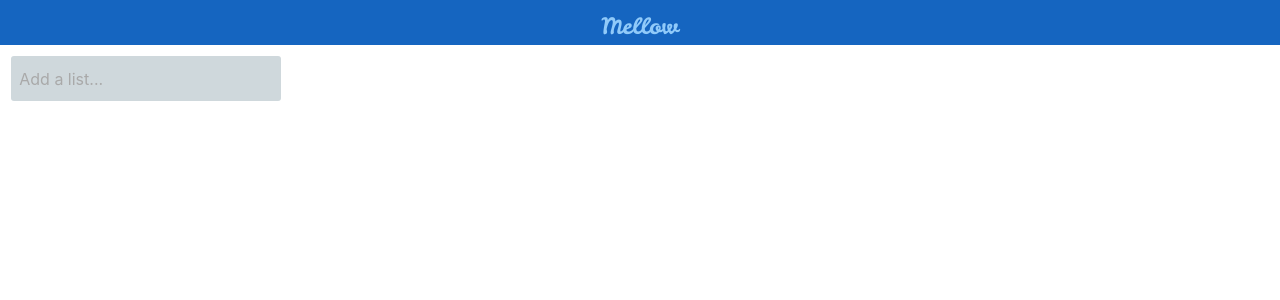
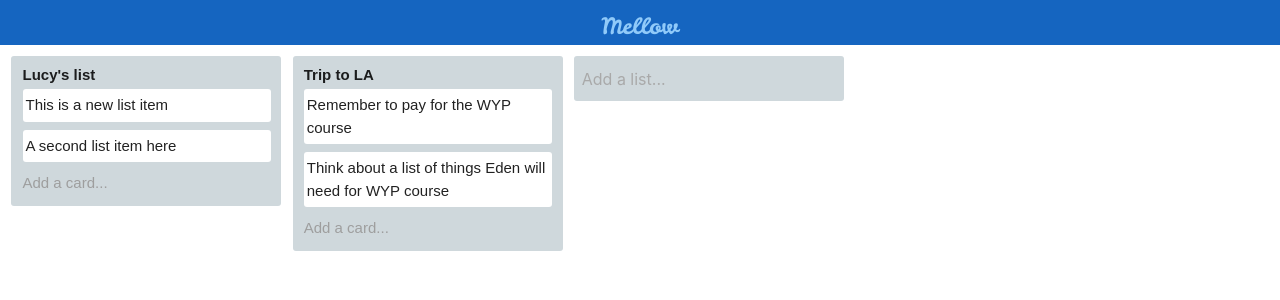
Before and after one commit to lucymonie/trello-clone, a React (Create React App) app: page / in a window 1280 px wide. Shown: the top 300 px of the page. Built offline with nearby package versions, Linux system fonts and the light colour scheme; data requests are answered from the project's data file; a web font is replaced by a local one.

Commit message:
Starts adding due date functionality to to do list app

```diff
--- a/database/db.json
+++ b/database/db.json
@@ -1,4 +1,47 @@
 {
-  "lists": [],
-  "tasks": []
+  "lists": [
+    {
+      "list": {
+        "list_name": "Lucy's list"
+      },
+      "id": 1
+    },
+    {
+      "list": {
+        "list_name": "Trip to LA"
+      },
+      "id": 2
+    }
+  ],
+  "tasks": [
+    {
+      "task": {
+        "task_text": "This is a new list item",
+        "list_id": 1
+      },
+      "id": 1
+    },
+    {
+      "task": {
+        "task_text": "A second list item here",
+        "list_id": 1
+      },
+      "id": 2
+    },
+    {
+      "task": {
+        "task_text": "Remember to pay for the WYP course",
+        "list_id": 2
+      },
+      "id": 3
+    },
+    {
+      "task": {
+        "task_text": "Think about a list of things Eden will need for WYP course",
+        "list_id": 2,
+        "due_date": "2018-08-07T17:00:00.000Z"
+      },
+      "id": 4
+    }
+  ]
 }
--- a/src/components/App.css
+++ b/src/components/App.css
@@ -1,3 +1,7 @@
+* {
+  box-sizing: border-box;
+}
+
 .all-lists-container {
   /* width: 30em; */
   overflow-x: auto;
@@ -82,6 +86,14 @@ header {
   margin: 3px 0 5px 0;
 }
 
+.due-date {
+  margin: 0 0.5em 0.5em;
+}
+
+.due-date-inline {
+  display: inline-block;
+}
+
 .hover-style:hover {
   opacity: 0.7;
 }
--- a/src/components/App.js
+++ b/src/components/App.js
@@ -1,5 +1,7 @@
 import React, { Component } from 'react';
+import 'react-dates/initialize';
 import './App.css';
+import 'react-dates/lib/css/_datepicker.css';
 import { getData, addNewList, makeUpdate } from '../helpers/database';
 import Header from './Header';
 import AddList from './AddList';
@@ -65,12 +67,16 @@ class App extends Component {
     this.setState({ showEditTask: id, taskText: value });
   }
 
-  handleTaskText = (value) => {
+  handleTaskChanges = (value) => {
     this.setState({ taskText: value });
   }
 
+  handleDueDate = (dateObj) => {
+    this.setState({ date: dateObj });
+  }
+
   render() {
-    const { textEntered, showSave, listsData, tasksData, showEditTask, taskText } = this.state;
+    const { textEntered, showSave, listsData, tasksData, showEditTask, taskText, date } = this.state;
     return (
       <div>
         <Header title="Mellow" />
@@ -85,6 +91,8 @@ class App extends Component {
               updateTasks={this.updateTasks}
               editTask={this.editTask}
               handleTaskText={this.handleTaskText}
+              handleDueDate={this.handleDueDate}
+              date={date}
               showEditTask={showEditTask}
               taskText={taskText}
               patchTask={this.patchTask}
--- a/src/components/Card.js
+++ b/src/components/Card.js
@@ -1,7 +1,18 @@
 import React from 'react';
 import SaveCancel from './SaveCancel';
+import DueDate from './DueDate';
 
-const Card = ({ task, editTask, showEditTask, handleTaskText, taskText, patchTask, onClickCancelTask }) => (
+const Card = ({
+  task,
+  editTask,
+  showEditTask,
+  handleTaskText,
+  handleDueDate,
+  date,
+  taskText,
+  patchTask,
+  onClickCancelTask
+}) => (
   <div className="white card-style">
     {showEditTask !== task.id &&
       <div className="hover-style cursor-pointer"
@@ -12,8 +23,17 @@ const Card = ({ task, editTask, showEditTask, handleTaskText, taskText, patchTas
         <textarea className="card-input card-textarea blue-grey lighten-5"
           onChange={(e) => handleTaskText(e.target.value)}
           value={taskText} />
+        <DueDate
+          handleDueDate={handleDueDate}
+          date={date}
+          taskId={(task.id).toString()}
+         />
         <SaveCancel
-          onClickSave={ () => patchTask(task.id, { "task_text": taskText, "list_id": task.task.list_id }) }
+          onClickSave={ () => patchTask(task.id, {
+            "task_text": taskText,
+            "list_id": task.task.list_id,
+            "due_date": date
+          }) }
           onClickCancel={ () => onClickCancelTask() }
         />
       </div>
--- /dev/null
+++ b/src/components/DueDate.js
@@ -0,0 +1,33 @@
+import React from 'react';
+import { SingleDatePicker } from 'react-dates';
+
+class DueDate extends React.Component {
+  constructor(props) {
+    super(props);
+    this.state = {
+      focused: false
+    }
+  }
+
+  render() {
+    const { handleDueDate, date, taskId } = this.props;
+    return (
+      <div className="due-date">
+        <div className="due-date-title">Due date</div>
+        <SingleDatePicker
+          date={date} // momentPropTypes.momentObj or null
+          onDateChange={ date => handleDueDate(date) } // PropTypes.func.isRequired
+          focused={this.state.focused} // PropTypes.bool
+          onFocusChange={({ focused }) => this.setState({ focused })} // PropTypes.func.isRequired
+          id={taskId} // PropTypes.string.isRequired,
+          noBorder={true}
+          small={true}
+          numberOfMonths={1}
+        />
+      </div>
+    );
+  }
+
+}
+
+export default DueDate;
--- a/src/components/List.js
+++ b/src/components/List.js
@@ -2,7 +2,20 @@ import React from 'react';
 import AddCard from './AddCard';
 import Card from './Card';
 
-const List = ({ listTitle, listId, tasks, updateTasks, editTask, handleTaskText, taskText, showEditTask, patchTask, onClickCancelTask }) => (
+const List = ({
+  listTitle,
+  listId,
+  tasks,
+  updateTasks,
+  editTask,
+  handleTaskText,
+  handleDueDate,
+  date,
+  taskText,
+  showEditTask,
+  patchTask,
+  onClickCancelTask
+}) => (
 <div className="list-wrapper">
   <div className="list blue-grey lighten-4">
     <div className="list-header"><b>{ listTitle.charAt(0).toUpperCase().concat(listTitle.slice(1)) }</b></div>
@@ -12,6 +25,8 @@ const List = ({ listTitle, listId, tasks, updateTasks, editTask, handleTaskText,
         task={task}
         editTask={editTask}
         handleTaskText={handleTaskText}
+        handleDueDate={handleDueDate}
+        date={date}
         taskText={taskText}
         showEditTask={showEditTask}
         patchTask={patchTask}
```
Also changed, not shown: package.json (+5 -2 lines), 1 other file (tests, documents, lock files or other folders).
